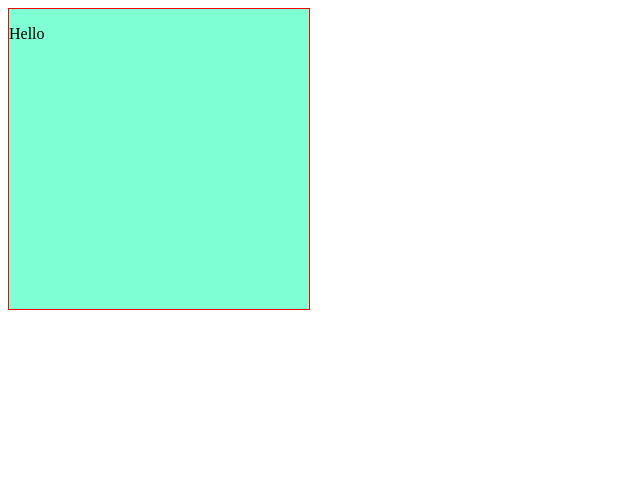
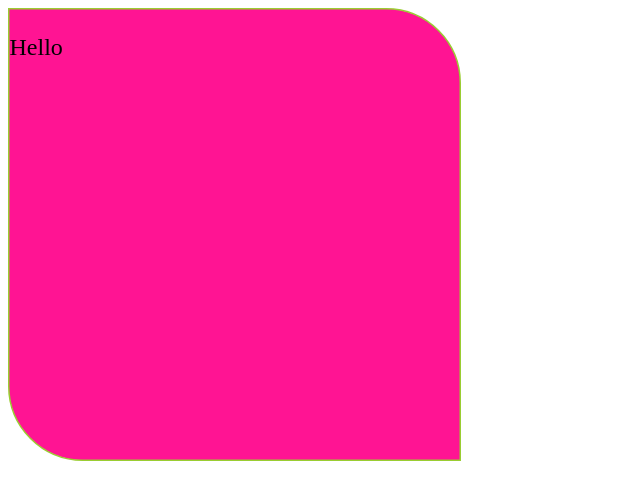
Before and after one commit to WzuDevin/changebox, a plain HTML site: page index.html in a window 1280 px wide. Shown: the whole page, without its empty margins (0-640 px from the left). Drawn offline with Linux system fonts and the light colour scheme.

Commit message:
Update index.html

```diff
--- a/index.html
+++ b/index.html
@@ -15,11 +15,23 @@
 }
 
 @media screen and (min-width:720px) {
-
+    #main {
+        background-color:brown;
+        border: thin solid green;
+        border-radius: 50px 0;
+        transform: scale(1.25);
+        transform-origin: 0 0;
+    }
 }
 
 @media screen and (min-width:1040px) {
-
+    #main {
+        background-color:deeppink;
+        border: thin solid yellowgreen;
+        border-radius: 0 50px;
+        transform: scale(1.5);
+        transform-origin: 0 0;
+    }
 }
 
 
```
